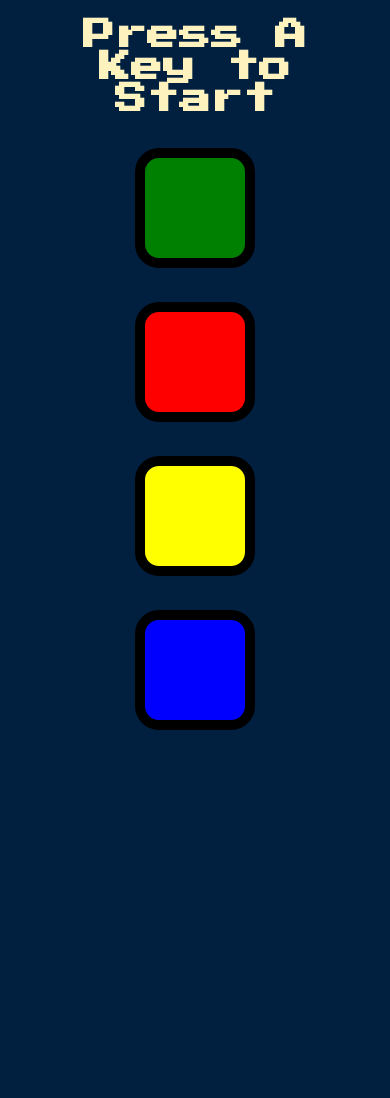
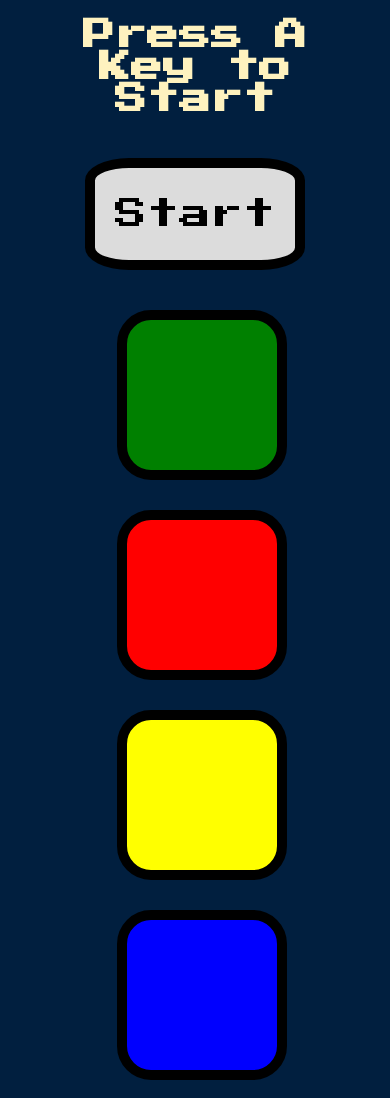
Before and after one commit to tristan-training/Simon, a plain HTML site: page index.html in a window 390 px wide. Before the commit the page ends 844 px from the top, so only its background shows below. Drawn offline with nearby package versions, Linux system fonts and the light colour scheme.

Commit message:
minor change

```diff
--- a/game.js
+++ b/game.js
@@ -6,6 +6,12 @@ var level = 0;
 var gamePattern = [];
 
 var userClickedPattern = [];
+
+$("div.smallbtn").on("click", function () {
+  if (gameStarted === false) {
+    initialise();
+  }
+});
 
 $("div.btn").on("click", function () {
   var userChosenColor = this.id;
@@ -34,13 +40,17 @@ $("div.btn").on("click", function () {
 
 $("body").on("keydown", function () {
   if (gameStarted === false) {
-    gamePattern = [];
-    userClickedPattern = [];
-    level = 0;
-    gameStarted = true;
-    nextSequence();
+    initialise();
   }
 });
+
+function initialise() {
+  gamePattern = [];
+  userClickedPattern = [];
+  level = 0;
+  gameStarted = true;
+  nextSequence();
+}
 
 function validateSequence() {
   if (userClickedPattern.length > gamePattern.length) return false;
--- a/index.html
+++ b/index.html
@@ -11,7 +11,7 @@
   </head>
 
   <body>
-    <h1 id="level-title">Press A Key to Start</h1>
+    <h1 id="level-title">Press A Key to Start</h1><div type="button" id="anykey" class="smallbtn gainsboro">Start</div>
     <div class="container">
       <div lass="row">
         <div type="button" id="green" class="btn green"></div>
--- a/styles.css
+++ b/styles.css
@@ -1,10 +1,11 @@
 body {
   text-align: center;
   background-color: #011f3f;
+  font-family: "Press Start 2P", cursive;
 }
 
 #level-title {
-  font-family: "Press Start 2P", cursive;
+
   font-size: 3rem;
   margin: 5%;
   color: #fef2bf;
@@ -23,6 +24,22 @@ body {
   width: 200px;
   border: 10px solid black;
   border-radius: 20%;
+}
+
+.smallbtn {
+  margin: 25px;
+  display: inline-block;
+  font-size: 2rem;
+  /*height: 100px;*/
+  width: 200px;
+  border: 10px solid black;
+  padding-top: 30px;
+  padding-bottom: 30px;
+  border-radius: 20%;
+}
+
+.gainsboro {
+  background-color: gainsboro;
 }
 
 .btn:hover {
@@ -58,8 +75,8 @@ body {
 @media (max-width: 1000px) {
   .btn {
     margin: 15px;
-    height: 100px;
-    width: 100px;
+    height: 150px;
+    width: 150px;
   }
 
   #level-title {
```
